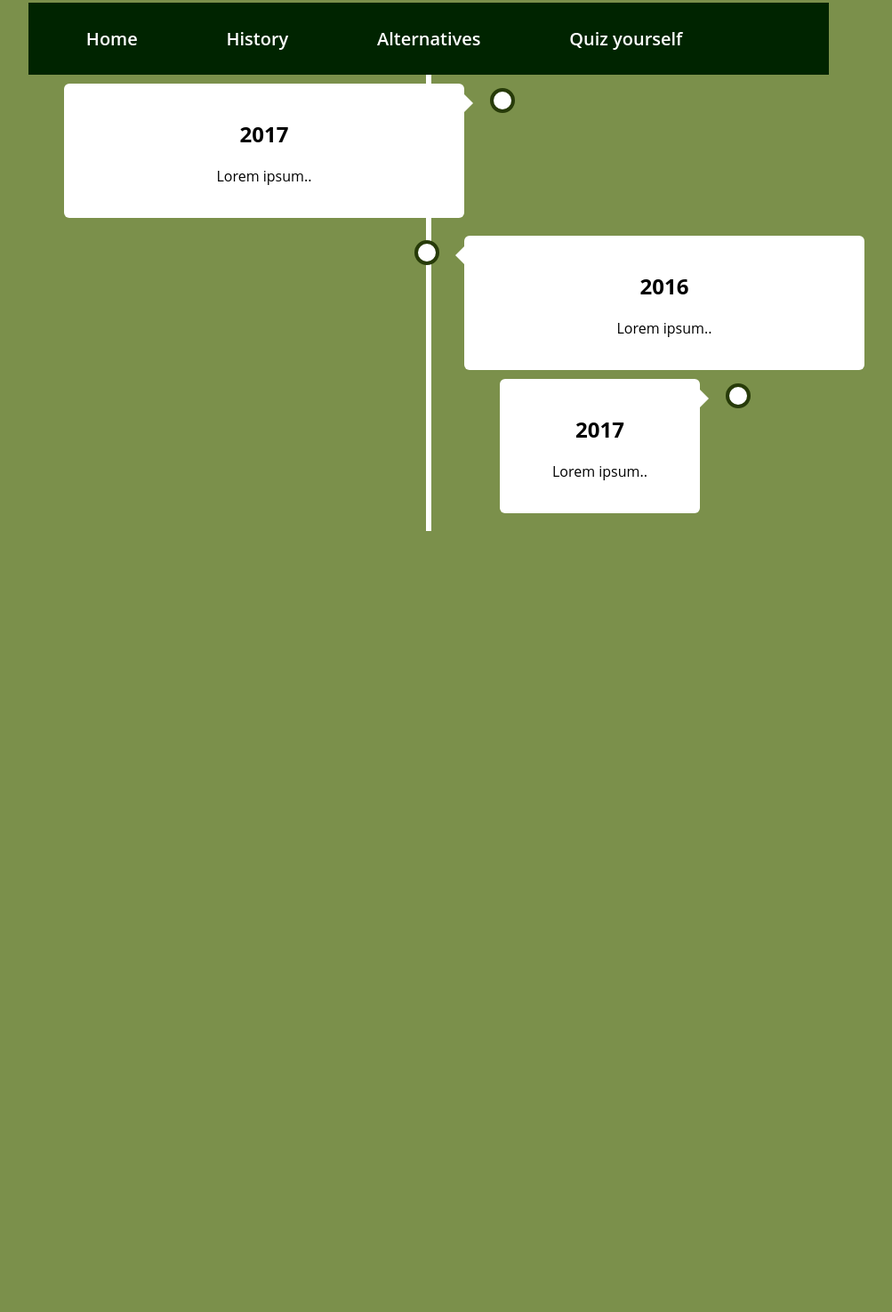
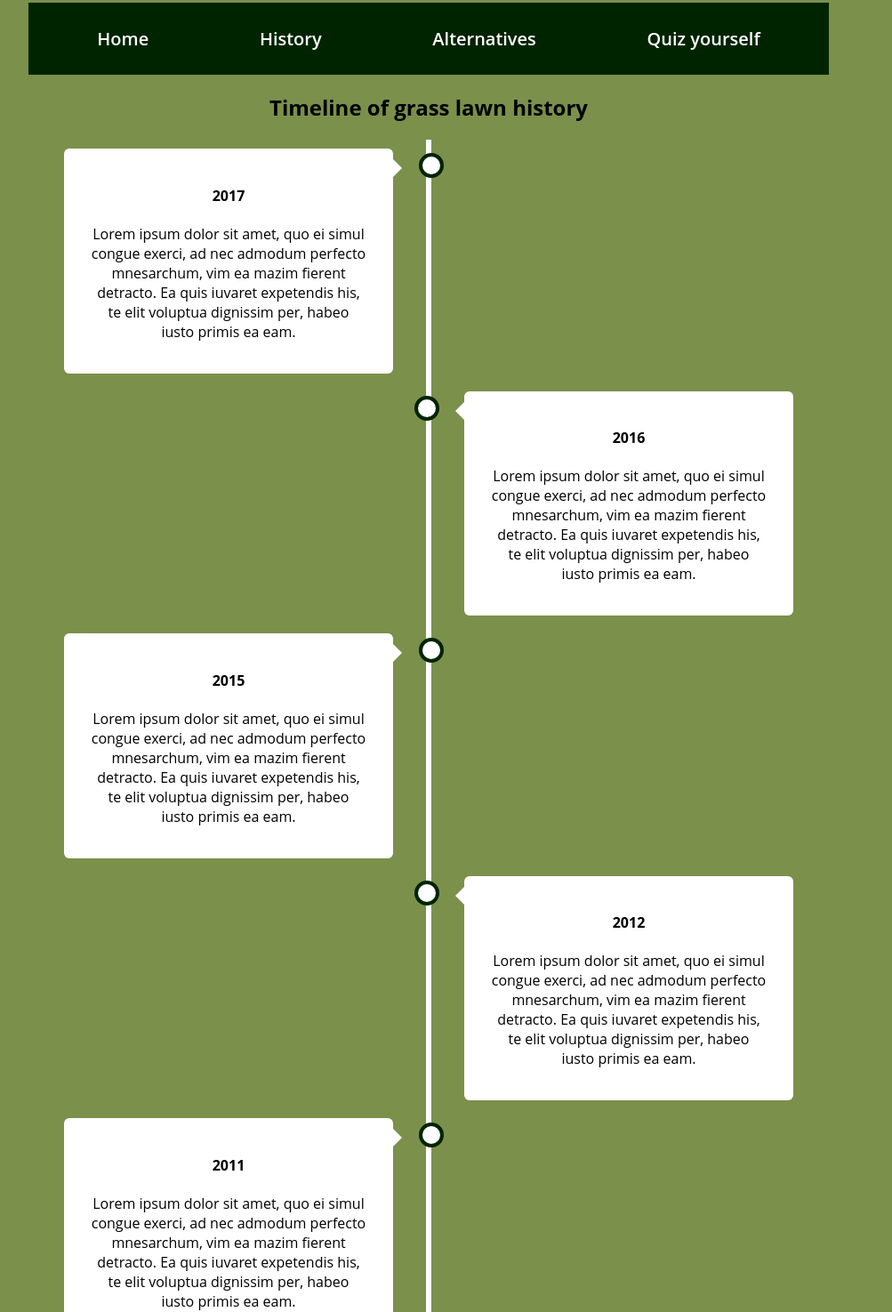
Before and after one commit to margowagner/j4502-grasslawns, a plain HTML site: page second-page.html in a window 1280 px wide. Shown: the part 109-1584 px from the top of the page at 89% size, without its empty margins (158-1161 px from the left). Before the commit the page ends 800 px from the top, so only its background shows below. Drawn offline with Linux system fonts and the light colour scheme; a web font is replaced by a local one.

Commit message:
Added timeline in a way that makes it work!!!! Added white box around my homepage text to improve readability

```diff
--- a/second-page.html
+++ b/second-page.html
@@ -20,28 +20,52 @@
      <li><a href="index.html">Home</a></li>
      <li><a href="second-page.html">History</a></li>
      <li><a href="third-page.html">Alternatives</a></li>
-     <li><a href="fourth-page.html">Quiz yourself</a><li>
+     <li><a href="fourth-page.html">Quiz yourself</a></li>
     </ul>
    </nav>
   </div>
   </section>
   <section>
-    <div class="timeline">
+    <div>
+      <h2>Timeline of grass lawn history</h2>
+  <section>
+
+  <div class="timeline">
     <div class="container left">
       <div class="content">
-        <h2>2017</h2>
-        <p>Lorem ipsum..</p>
+        <h4>2017</h4>
+        <p>Lorem ipsum dolor sit amet, quo ei simul congue exerci, ad nec admodum perfecto mnesarchum, vim ea mazim fierent detracto. Ea quis iuvaret expetendis his, te elit voluptua dignissim per, habeo iusto primis ea eam.</p>
       </div>
     </div>
     <div class="container right">
       <div class="content">
-        <h2>2016</h2>
-        <p>Lorem ipsum..</p>
+        <h4>2016</h4>
+        <p>Lorem ipsum dolor sit amet, quo ei simul congue exerci, ad nec admodum perfecto mnesarchum, vim ea mazim fierent detracto. Ea quis iuvaret expetendis his, te elit voluptua dignissim per, habeo iusto primis ea eam.</p>
       </div>
-      <div class="container left">
-        <div class="content">
-          <h2>2017</h2>
-          <p>Lorem ipsum..</p>
+    </div>
+    <div class="container left">
+      <div class="content">
+        <h4>2015</h4>
+        <p>Lorem ipsum dolor sit amet, quo ei simul congue exerci, ad nec admodum perfecto mnesarchum, vim ea mazim fierent detracto. Ea quis iuvaret expetendis his, te elit voluptua dignissim per, habeo iusto primis ea eam.</p>
+      </div>
+    </div>
+    <div class="container right">
+      <div class="content">
+        <h4>2012</h4>
+        <p>Lorem ipsum dolor sit amet, quo ei simul congue exerci, ad nec admodum perfecto mnesarchum, vim ea mazim fierent detracto. Ea quis iuvaret expetendis his, te elit voluptua dignissim per, habeo iusto primis ea eam.</p>
+      </div>
+    </div>
+    <div class="container left">
+      <div class="content">
+        <h4>2011</h4>
+        <p>Lorem ipsum dolor sit amet, quo ei simul congue exerci, ad nec admodum perfecto mnesarchum, vim ea mazim fierent detracto. Ea quis iuvaret expetendis his, te elit voluptua dignissim per, habeo iusto primis ea eam.</p>
+      </div>
+    </div>
+    <div class="container right">
+      <div class="content">
+        <h4>2007</h4>
+        <p>Lorem ipsum dolor sit amet, quo ei simul congue exerci, ad nec admodum perfecto mnesarchum, vim ea mazim fierent detracto. Ea quis iuvaret expetendis his, te elit voluptua dignissim per, habeo iusto primis ea eam.</p>
+      </div>
     </div>
   </div>
 </section>
--- a/styles.css
+++ b/styles.css
@@ -26,7 +26,8 @@ img {
 	outline: 0;
 }
 p {
-  Background: none
+ text-align: center
+  padding: 10px
 }
 h1 {
 	font-family: 'Open Sans', sans-serif;
@@ -73,10 +74,18 @@ p {
 {
   box-sizing: border-box;
 }
+* {
+  box-sizing: border-box;
+}
+.firstpagebody{
+  background:white;
+  padding: 20px;
+  margin-top: 15px;
+}
 /* The actual timeline (the vertical ruler) */
 .timeline {
   position: relative;
-  max-width: 900px;
+  max-width: 1200px;
   margin: 0 auto;
 }
 
@@ -108,7 +117,7 @@ p {
   height: 20px;
   right: -17px;
   background-color: white;
-  border: 4px solid #273B09;
+  border: 4px solid #002400;
   top: 15px;
   border-radius: 50%;
   z-index: 1;
```
Also changed, not shown: index.html (+3 -1 lines). Lines whose indentation alone changed are shown as unchanged.
